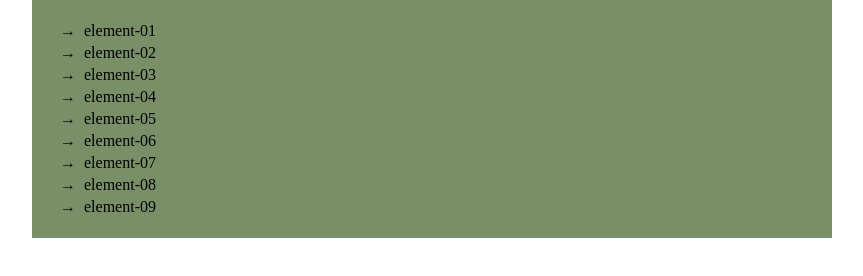
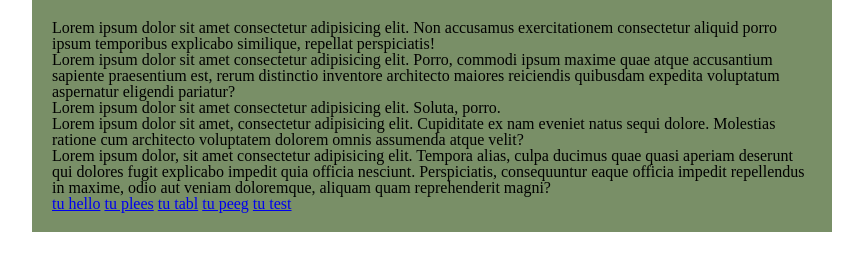
Before and after one commit to javoric/goit-fe-course, a plain HTML site: page html-css/module-04/index.html in a window 1280 px wide. Shown: the whole page, without its empty margins (208-1071 px from the left). Drawn offline with Linux system fonts and the light colour scheme.

Commit message:
adds additional task 4

```diff
--- a/html-css/module-04/css/style.css
+++ b/html-css/module-04/css/style.css
@@ -5,7 +5,7 @@
     padding: 20px;
     background-color: #798f67;
 }
-/*.search {
+.search {
     padding: 15px;
     background-color: rgb(198, 236, 29);
 }
@@ -42,7 +42,7 @@ li:nth-of-type(3n) {
 
 li:nth-of-type(3n+2) {
     background-color:#0D5D56;
-}*/
+}
 
 
 li::before {
@@ -50,5 +50,7 @@ li::before {
     content:'\2192';
     padding: 3px;
     margin: 0 5px;
-
 }
+p:target {
+    background-color: #f30707
+}
--- a/html-css/module-04/index.html
+++ b/html-css/module-04/index.html
@@ -8,8 +8,7 @@
   </head>
   <body>
     <div class="wrapper">
-
-     <!-- <div class="search">
+          <!--<div class="search">
 
       <nav class="menu">
         <a href="#">home</a>
@@ -32,7 +31,7 @@
           <li>element-08</li>
           <li>element-09</li>
         </ul>
-      </div>-->
+      </div>
       <div>
           <ul>
             <li>element-01</li>
@@ -46,7 +45,18 @@
             <li>element-09</li>
           </ul>
 
-      </div>
+      </div>-->
+      <p id="hello">Lorem ipsum dolor sit amet consectetur adipisicing elit. Non accusamus exercitationem consectetur aliquid porro ipsum temporibus explicabo similique, repellat perspiciatis!</p>
+      <p id="plees">Lorem ipsum dolor sit amet consectetur adipisicing elit. Porro, commodi ipsum maxime quae atque accusantium sapiente praesentium est, rerum distinctio inventore architecto maiores reiciendis quibusdam expedita voluptatum aspernatur eligendi pariatur?</p>
+      <p id="tabl">Lorem ipsum dolor sit amet consectetur adipisicing elit. Soluta, porro.</p>
+      <p id="peeg">Lorem ipsum dolor sit amet, consectetur adipisicing elit. Cupiditate ex nam eveniet natus sequi dolore. Molestias ratione cum architecto voluptatem dolorem omnis assumenda atque velit?</p>
+      <p id="test">Lorem ipsum dolor, sit amet consectetur adipisicing elit. Tempora alias, culpa ducimus quae quasi aperiam deserunt qui dolores fugit explicabo impedit quia officia nesciunt. Perspiciatis, consequuntur eaque officia impedit repellendus in maxime, odio aut veniam doloremque, aliquam quam reprehenderit magni?</p>
+
+      <a href="#hello" target="_blank" rel="noopener">tu hello</a>
+      <a href="#plees" target="_blank" rel="noopener">tu plees</a>
+      <a href="#tabl" target="_blank" rel="noopener">tu tabl</a>
+      <a href="#peeg" target="_blank" rel="noopener">tu peeg</a>
+      <a href="#test" target="_blank" rel="noopener">tu test</a>
 
     </div>
   </body>
```
Also changed, not shown: html-css/module-04/imajes/Layer 78.png (added), 1 other file.
